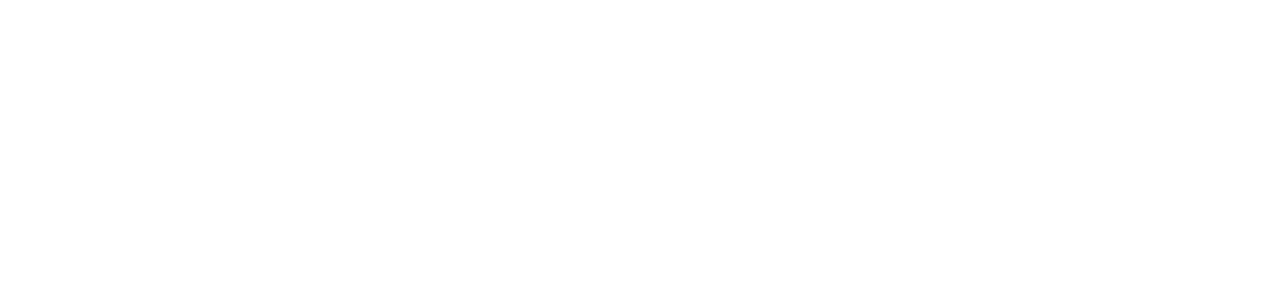
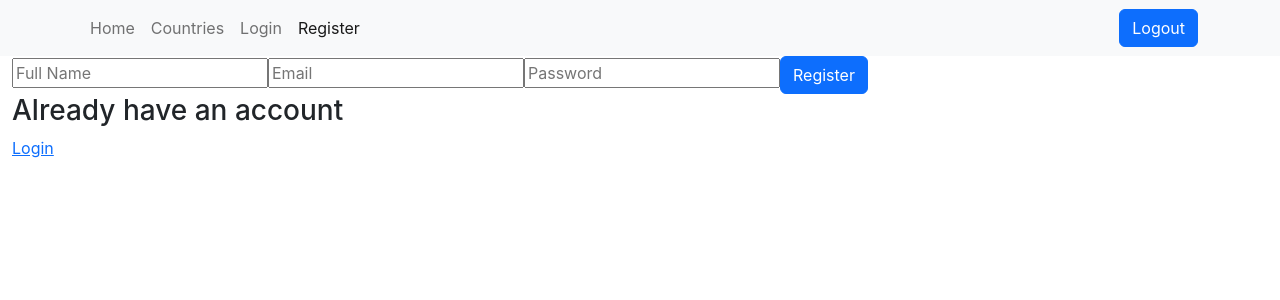
Before and after one commit to AntBezr/CountryApi2, a React (Create React App) app: page /register in a window 1280 px wide. Before the commit this address had no page. Shown: the top 300 px of the page. Built offline with nearby package versions, Linux system fonts and the light colour scheme; no server answers.

Commit message:
login system

```diff
--- a/package.json
+++ b/package.json
@@ -10,9 +10,11 @@
     "axios": "^0.27.2",
     "bootstrap": "^5.2.0",
     "bootstrap-icons": "^1.9.1",
+    "firebase": "^10.4.0",
     "react": "^18.2.0",
     "react-bootstrap": "^2.5.0",
     "react-dom": "^18.2.0",
+    "react-firebase-hooks": "^5.1.1",
     "react-redux": "^8.0.2",
     "react-router-bootstrap": "^0.26.2",
     "react-router-dom": "^6.3.0",
--- a/src/App.js
+++ b/src/App.js
@@ -1,20 +1,33 @@
-import React from 'react';
+import 'bootstrap-icons/font/bootstrap-icons.css';
+
 import { BrowserRouter, Route, Routes } from 'react-router-dom';
+
 import Countries from './components/Countries';
 import CountriesSingle from './components/CountriesSingle';
 import Home from './components/Home';
 import Layout from './pages/Layout';
-
-import 'bootstrap-icons/font/bootstrap-icons.css';
+import Login from './components/Login';
+import ProtectedRoute from './auth/ProtectedRoute';
+import React from 'react';
+import Register from './components/Register';
+import { auth } from './auth/firebase';
+import { useAuthState } from 'react-firebase-hooks/auth';
 
 const App = () => {
+  const [user] = useAuthState(auth)
   return (
     <BrowserRouter>
       <Routes>
         <Route path="/" element={<Layout />}>
           <Route path="/" element={<Home />} />
-          <Route path="/countries" element={<Countries />} />
-          <Route path="/countries/:single" element={<CountriesSingle />} />
+          <Route path="/login" element={<Login />} />
+          <Route path="/register" element={<Register />} />
+          <Route element={<ProtectedRoute user={user} />}>
+
+            <Route path="/countries" element={<Countries />} />
+            <Route path="/countries/:single" element={<CountriesSingle />} />
+
+          </Route>
         </Route>
       </Routes>
     </BrowserRouter>
--- /dev/null
+++ b/src/auth/ProtectedRoute.js
@@ -0,0 +1,10 @@
+import { Navigate, Outlet } from "react-router-dom"
+
+const ProtectedRoute = ({ user, children }) => {
+  if (!user) {
+    return <Navigate to="/login" />
+  }
+  return <Outlet />
+}
+
+export default ProtectedRoute
--- /dev/null
+++ b/src/auth/firebase.js
@@ -0,0 +1,57 @@
+import { addDoc, collection, getFirestore } from "firebase/firestore"
+import { createUserWithEmailAndPassword, getAuth, signInWithEmailAndPassword, signOut } from "firebase/auth"
+
+import { initializeApp } from "firebase/app";
+
+// Import the functions you need from the SDKs you need
+// TODO: Add SDKs for Firebase products that you want to use
+// https://firebase.google.com/docs/web/setup#available-libraries
+
+// Your web app's Firebase configuration
+const firebaseConfig = {
+  apiKey: "AIzaSyAzpX83_WObvKZBiHdsw3TMFck7bmQck0Y",
+  authDomain: "countryapi-f528c.firebaseapp.com",
+  projectId: "countryapi-f528c",
+  storageBucket: "countryapi-f528c.appspot.com",
+  messagingSenderId: "570056839675",
+  appId: "1:570056839675:web:4a224a0bb489ff2a86fb5e"
+};
+
+// Initialize Firebase
+const app = initializeApp(firebaseConfig);
+
+const auth = getAuth(app)
+const db = getFirestore(app)
+
+const loginWithEmailAndPassword = async (email, password) => {
+  try {
+    await signInWithEmailAndPassword(auth, email, password)
+  }
+  catch (err) {
+    console.log(err);
+    alert(err.message)
+  }
+}
+
+const registerWithEmailAndPassword = async (name, email, password) => {
+  try {
+    const res = await createUserWithEmailAndPassword(auth, email, password)
+    const user = res.user
+    await addDoc(collection(db, 'users'), {
+      uid: user.uid,
+      name,
+      authProvider: 'local',
+      email,
+    })
+  }
+  catch (err) {
+    console.log(err);
+    alert(err.message)
+  }
+}
+
+const logout = () => {
+  signOut(auth)
+}
+
+export { auth, db, loginWithEmailAndPassword, logout, registerWithEmailAndPassword };
--- /dev/null
+++ b/src/components/Login.jsx
@@ -0,0 +1,43 @@
+import { Link, useNavigate } from "react-router-dom";
+import { auth, loginWithEmailAndPassword } from "../auth/firebase";
+import { useEffect, useState } from "react";
+
+import { Button } from "react-bootstrap";
+import { useAuthState } from "react-firebase-hooks/auth"
+
+const Login = () => {
+  const [email, setEmail] = useState('');
+  const [password, setPassword] = useState('');
+  const [user, loading, error] = useAuthState(auth)
+  const navigate = useNavigate();
+
+  useEffect(() => {
+    if (loading) return;
+    if (user) navigate('/countries')
+  }, [user, loading])
+
+
+  return (
+    <div>
+      <input
+        type='email'
+        value={email}
+        onChange={(e) => setEmail(e.target.value)}
+        placeholder='Email'
+      />
+      <input
+        type='password'
+        value={password}
+        onChange={(e) => setPassword(e.target.value)}
+        placeholder='Password'
+      />
+      <Button onClick={() => loginWithEmailAndPassword(email, password)}>Login</Button>
+      <div>
+        <h3>Don't have an account?</h3>
+        <Link to="/register">Register</Link>
+      </div>
+    </div>
+  );
+};
+
+export default Login;
--- /dev/null
+++ b/src/components/Register.jsx
@@ -0,0 +1,53 @@
+import { Link, useNavigate } from "react-router-dom";
+import { auth, registerWithEmailAndPassword } from '../auth/firebase'
+import { useEffect, useState } from "react";
+
+import { Button } from 'react-bootstrap';
+import { useAuthState } from "react-firebase-hooks/auth"
+
+const Register = () => {
+  const [email, setEmail] = useState('');
+  const [password, setPassword] = useState('');
+  const [name, setName] = useState('')
+  const [user, loading, error] = useAuthState(auth)
+  const navigate = useNavigate();
+
+  const register = () => {
+    if (!name) alert("Please enter name")
+    registerWithEmailAndPassword(name, email, password)
+  }
+  useEffect(() => {
+    if (loading) return;
+    if (user) navigate('/countries')
+  }, [user, loading])
+
+  return (
+    <div>
+      <input
+        type='text'
+        value={name}
+        onChange={(e) => setName(e.target.value)}
+        placeholder='Full Name'
+      />
+      <input
+        type='email'
+        value={email}
+        onChange={(e) => setEmail(e.target.value)}
+        placeholder='Email'
+      />
+      <input
+        type='password'
+        value={password}
+        onChange={(e) => setPassword(e.target.value)}
+        placeholder='Password'
+      />
+      <Button onClick={register}>Register</Button>
+      <div>
+        <h3>Already have an account</h3>
+        <Link to="/login">Login</Link>
+      </div>
+    </div>
+  );
+};
+
+export default Register;
--- a/src/pages/Layout.jsx
+++ b/src/pages/Layout.jsx
@@ -1,8 +1,9 @@
-import { Container, Nav, Navbar, Row } from 'react-bootstrap';
+import { Button, Container, Nav, Navbar, Row } from 'react-bootstrap';
 
 import { LinkContainer } from 'react-router-bootstrap';
 import { Outlet } from 'react-router-dom';
 import React from 'react';
+import { logout } from '../auth/firebase';
 
 const Layout = () => {
   return (
@@ -19,8 +20,15 @@
                 <LinkContainer to="/countries">
                   <Nav.Link>Countries</Nav.Link>
                 </LinkContainer>
+                <LinkContainer to="/login">
+                  <Nav.Link>Login</Nav.Link>
+                </LinkContainer>
+                <LinkContainer to="/register">
+                  <Nav.Link>Register</Nav.Link>
+                </LinkContainer>
               </Nav>
             </Navbar.Collapse>
+            <Button onClick={logout}>Logout</Button>
           </Container>
         </Navbar>
       </Row>
```
Also changed, not shown: 1 other file (tests, documents, lock files or other folders).
